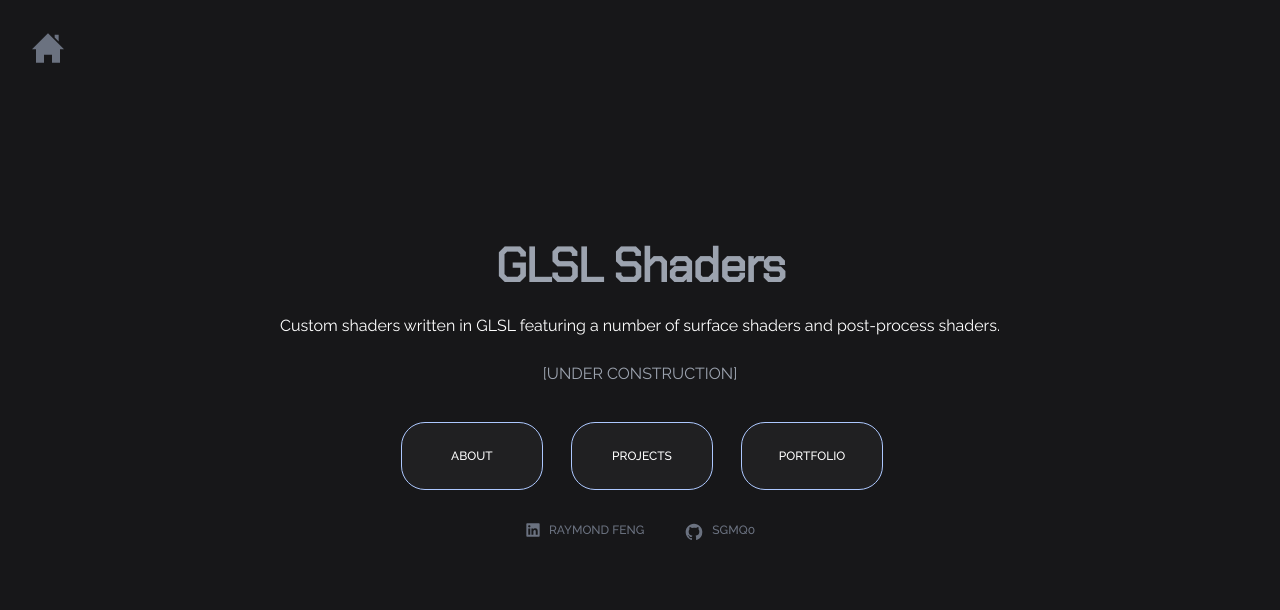
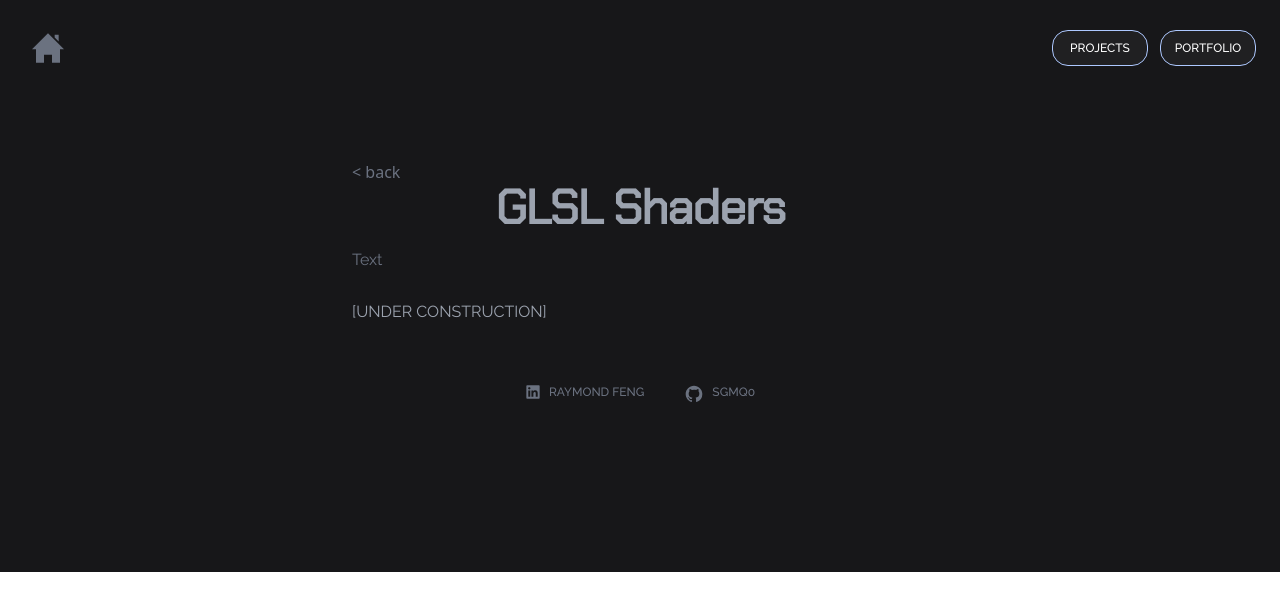
Before and after one commit to sgmq0/sgmq0.github.io, a plain HTML site: page projectpages/shaderfun.html in a window 1280 px wide. Drawn offline with nearby package versions, Linux system fonts and the light colour scheme.

Commit message:
remake header

```diff
--- a/projectpages/shaderfun.html
+++ b/projectpages/shaderfun.html
@@ -8,59 +8,61 @@
     </head>
     <body>
       <div class="h-screen">
-        <header class="top-0 absolute z-20 p-6">
-          <a href="/index.html" class="inline-flex gap-2 justify-center
-                text-center p-2 text-gray-500 rounded-lg cursor-pointer hover:underline">
+        <header class="top-0 absolute z-20 p-6 w-full">
+          <div class="flex flex-row justify-between items-center">
+            <a href="/index.html" class="inline-flex gap-2 justify-center
+                text-center p-2 text-gray-500 rounded-lg cursor-pointer hover:text-gray-200">
                   <svg aria-hidden="true" class="w-8 h-8" fill="currentColor" viewBox="0 0 24 24">
                     <path fill-rule="evenodd" d="M21 13v10h-6v-6h-6v6h-6v-10h-3l12-12 12 12h-3zm-1-5.907v-5.093h-3v2.093l3 3z"/>
                   </svg>
+            </a>
+            <div class="flex flex-row gap-2">
+              <a class="body-text inline-block rounded-2xl py-2 w-24 text-xs
+              font-medium uppercase leading-normal text-white text-center
+                    button3 background-box" href="/projects.html">
+                      Projects
+              </a>
+              <a class="body-text inline-block rounded-2xl py-2 w-24 text-xs
+              font-medium uppercase leading-normal text-white text-center
+                    button3 ml-1 background-box" href="/portfolio.html">
+                      Portfolio
+              </a>
+            </div>
+          </div>
 
-            </a>
         </header>
 
-        <main class="top-0 absolute w-full bg-gray-100 flex h-full flex-grow" id="main">
+        <main class="" id="main">
 
-          <!-- ///////////////////////// MAIN SECTION ///////////////////////// -->
-          <div class=" bg-cover bg-no-repeat w-full relative text-center items-center
-            justify-center px-14 md:px-12" id="home">
-            <div class="flex flex-col items-center h-full justify-center">
-
-              <div class="w-4/5 md:w-3/5 mb-6">
-                <h1 class="text-5xl font-extrabold tracking-tight text-gray-400 sm:text-[5rem] heading">GLSL Shaders</h1>
-              </div>
-              <div>
-                <p class="body-text text-white pb-3">Custom shaders written in GLSL featuring a number of surface shaders and post-process shaders.</p>
-                <p class="body-text text-gray-400 py-3">[UNDER CONSTRUCTION]</p>
-              </div>
-              <div class="pt-6 flex flex-col md:flex-row gap-6 w-4/5 md:w-3/5 justify-center">
-                <a class="body-text inline-block rounded-3xl w-full py-6 md:w-1/5 text-xs font-medium uppercase leading-normal text-white
-                      button3 ml-1 background-box" href="/about.html">
-                        About
-                </a>
-                <a class="body-text inline-block rounded-3xl w-full py-6 md:w-1/5 text-xs font-medium uppercase leading-normal text-white
-                      button3 ml-1 background-box" href="/projects.html">
-                        Projects
-                </a>
-                <a class="body-text inline-block rounded-3xl w-full py-6 md:w-1/5 text-xs font-medium uppercase leading-normal text-white
-                      button3 ml-1 background-box" href="/portfolio.html">
-                        Portfolio
-                </a>
-              </div>
-              <div class="pt-6 flex flex-row gap-6 w-4/5 md:w-3/5 justify-center body-text text-xs font-medium uppercase pb-2 text-white">
-                <a href="https://www.linkedin.com/in/raymond-feng-a5680a251/" class="inline-flex gap-2 justify-center text-center p-2 text-gray-500 rounded-lg cursor-pointer hover:underline">
+          <div class="flex flex-col py-40 px-10 lg:px-40 items-center">
+            <div class="flex flex-row justify-start w-11/12 md:w-3/5 text-gray-500">
+              <a href="/projects.html" class="hover:underline hover:text-gray-400">< back</a>
+            </div>
+            <div class="pb-4 flex flex-col md:flex-row w-full justify-center items-center text-center">
+              <h1 class="text-5xl font-extrabold tracking-tight text-gray-400 sm:text-[5rem] heading">GLSL Shaders</h1>
+            </div>
+            <div class="w-11/12 md:w-3/5 text-justify text-gray-500 body-text flex flex-col gap-4">
+              <p class>Text</p>
+              <p class="body-text text-gray-400 py-3">[UNDER CONSTRUCTION]</p>
+            </div>
+            <div class="pt-10 flex flex-row gap-6 w-full justify-center body-text
+              text-xs font-medium uppercase text-white">
+                <a href="https://www.linkedin.com/in/raymond-feng-a5680a251/"
+                class="inline-flex gap-2 justify-center text-center p-2 text-gray-500
+                rounded-lg cursor-pointer hover:underline ">
                   <svg aria-hidden="true" class="w-4 h-4" fill="currentColor" viewBox="0 0 24 24">
                     <path d="M22 3.47059V20.5294C22 20.9194 21.8451 21.2935 21.5693 21.5693C21.2935 21.8451 20.9194 22 20.5294 22H3.47059C3.08056 22 2.70651 21.8451 2.43073 21.5693C2.15494 21.2935 2 20.9194 2 20.5294V3.47059C2 3.08056 2.15494 2.70651 2.43073 2.43073C2.70651 2.15494 3.08056 2 3.47059 2H20.5294C20.9194 2 21.2935 2.15494 21.5693 2.43073C21.8451 2.70651 22 3.08056 22 3.47059ZM7.88235 9.64706H4.94118V19.0588H7.88235V9.64706ZM8.14706 6.41177C8.14861 6.18929 8.10632 5.96869 8.02261 5.76255C7.93891 5.55642 7.81542 5.36879 7.65919 5.21039C7.50297 5.05198 7.31708 4.92589 7.11213 4.83933C6.90718 4.75277 6.68718 4.70742 6.46471 4.70588H6.41177C5.95934 4.70588 5.52544 4.88561 5.20552 5.20552C4.88561 5.52544 4.70588 5.95934 4.70588 6.41177C4.70588 6.86419 4.88561 7.29809 5.20552 7.61801C5.52544 7.93792 5.95934 8.11765 6.41177 8.11765C6.63426 8.12312 6.85565 8.0847 7.06328 8.00458C7.27092 7.92447 7.46074 7.80422 7.62189 7.65072C7.78304 7.49722 7.91237 7.31346 8.00248 7.10996C8.09259 6.90646 8.14172 6.6872 8.14706 6.46471V6.41177ZM19.0588 13.3412C19.0588 10.5118 17.2588 9.41177 15.4706 9.41177C14.8851 9.38245 14.3021 9.50715 13.7799 9.77345C13.2576 10.0397 12.8143 10.4383 12.4941 10.9294H12.4118V9.64706H9.64706V19.0588H12.5882V14.0529C12.5457 13.5403 12.7072 13.0315 13.0376 12.6372C13.3681 12.2429 13.8407 11.9949 14.3529 11.9471H14.4647C15.4 11.9471 16.0941 12.5353 16.0941 14.0176V19.0588H19.0353L19.0588 13.3412Z"/>
                   </svg>
                   <p>Raymond Feng</p>
                 </a>
-                <a href="https://github.com/sgmq0" class="inline-flex gap-2 justify-center text-center p-2 text-gray-500 rounded-lg cursor-pointer hover:underline">
+                <a href="https://github.com/sgmq0" class="inline-flex gap-2 justify-center
+                text-center p-2 text-gray-500 rounded-lg cursor-pointer hover:underline">
                   <svg aria-hidden="true" class="w-5 h-5" fill="currentColor" viewBox="0 0 24 24">
                     <path fill-rule="evenodd" d="M12 2C6.477 2 2 6.484 2 12.017c0 4.425 2.865 8.18 6.839 9.504.5.092.682-.217.682-.483 0-.237-.008-.868-.013-1.703-2.782.605-3.369-1.343-3.369-1.343-.454-1.158-1.11-1.466-1.11-1.466-.908-.62.069-.608.069-.608 1.003.07 1.531 1.032 1.531 1.032.892 1.53 2.341 1.088 2.91.832.092-.647.35-1.088.636-1.338-2.22-.253-4.555-1.113-4.555-4.951 0-1.093.39-1.988 1.029-2.688-.103-.253-.446-1.272.098-2.65 0 0 .84-.27 2.75 1.026A9.564 9.564 0 0112 6.844c.85.004 1.705.115 2.504.337 1.909-1.296 2.747-1.027 2.747-1.027.546 1.379.202 2.398.1 2.651.64.7 1.028 1.595 1.028 2.688 0 3.848-2.339 4.695-4.566 4.943.359.309.678.92.678 1.855 0 1.338-.012 2.419-.012 2.747 0 .268.18.58.688.482A10.019 10.019 0 0022 12.017C22 6.484 17.522 2 12 2z"/>
                   </svg>
                   <p>sgmq0</p>
                 </a>
 
-              </div>
             </div>
 
           </div>
```
Also changed, not shown: about.html (+18 -18 lines), index.html (+18 -18 lines), portfolio.html (+19 -21 lines), projectpages/familyhub.html (+37 -35 lines), projectpages/maya.html (+37 -35 lines), projectpages/minecraft.html (+32 -29 lines), projectpages/minesweeper.html (+37 -35 lines), projects.html (+18 -21 lines).
